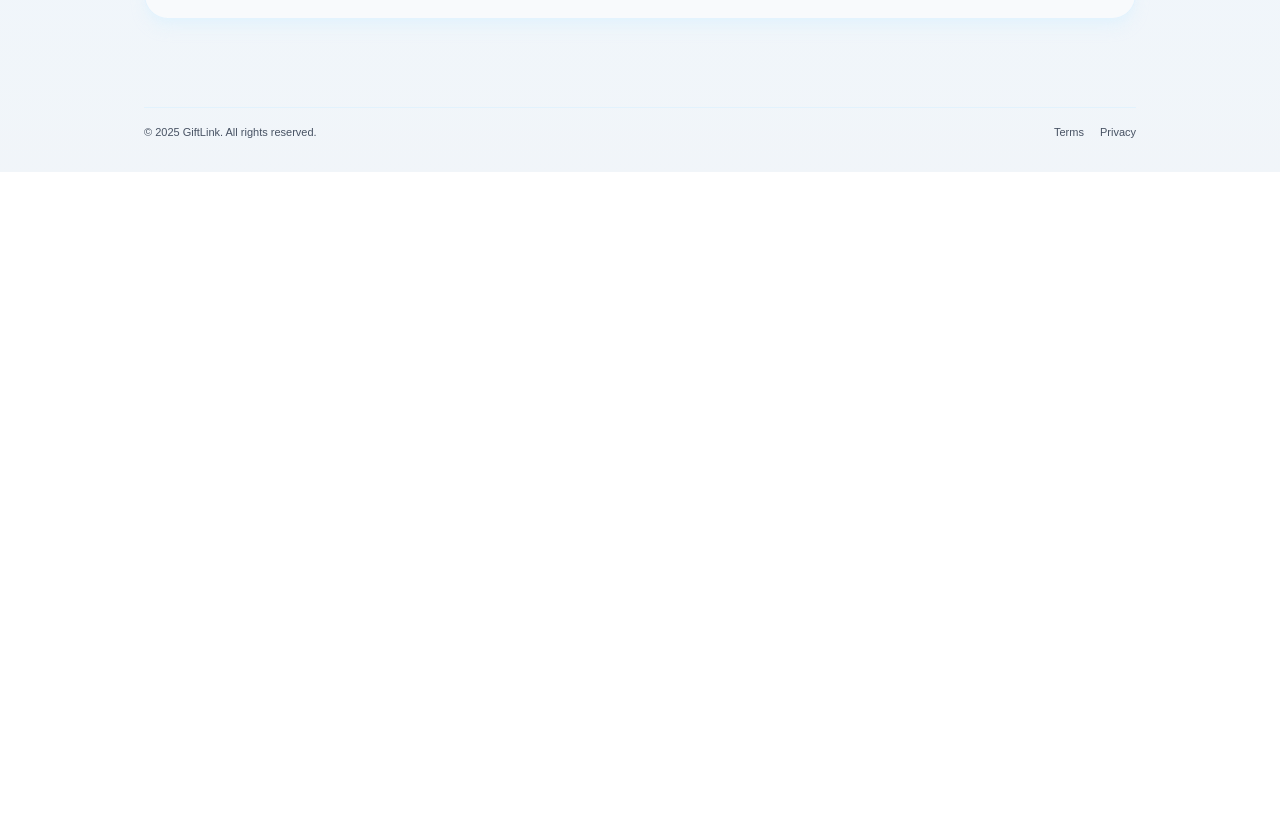
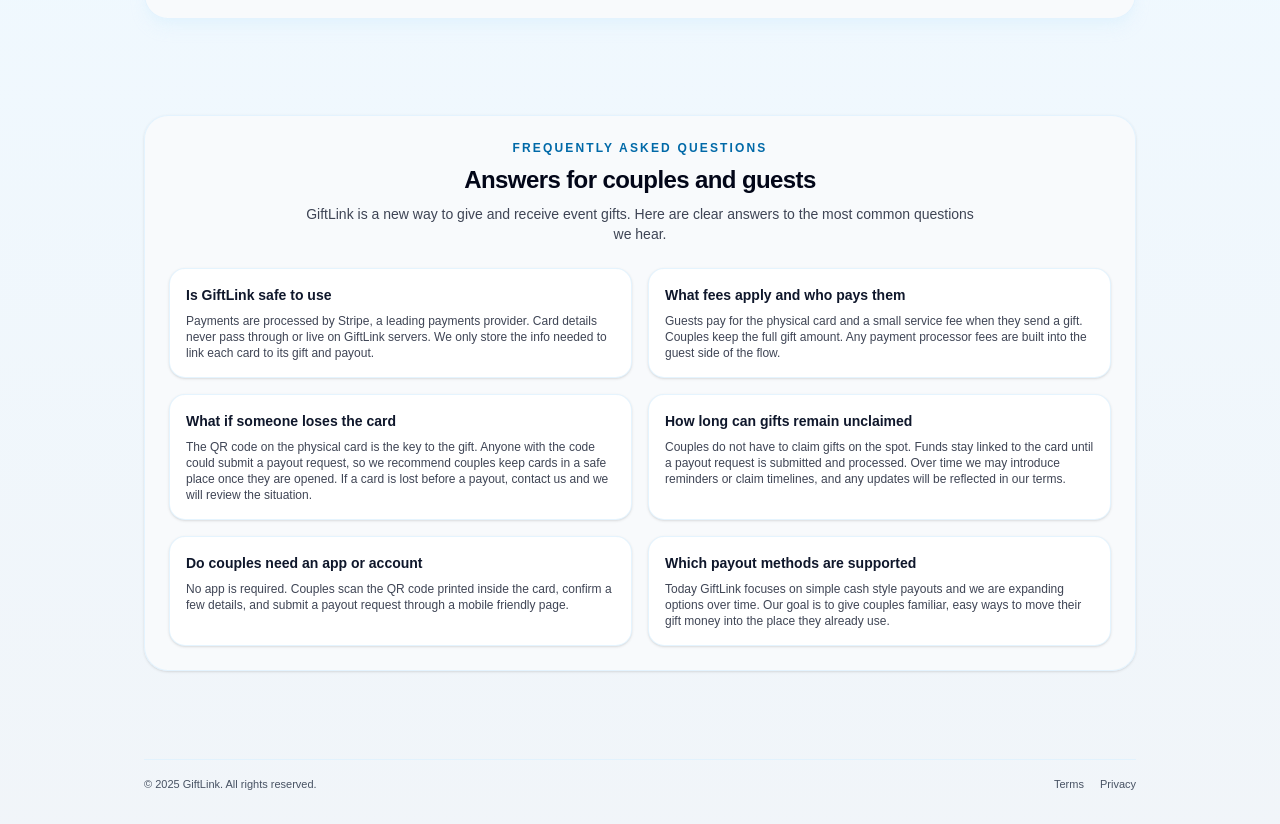
Before and after one commit to slp2382/wedding-gift-app, a Next.js app: page / in a window 1280 px wide. Shown: the part 1170-1994 px from the top of the page. Before the commit the page ends 1342 px from the top, so only its background shows below. Built offline with nearby package versions, Linux system fonts and the light colour scheme.

Commit message:
Adding FAQ Section to Main Page

```diff
--- a/app/page.tsx
+++ b/app/page.tsx
@@ -51,9 +51,10 @@
                 .
               </h1>
               <p className="max-w-xl text-sm text-slate-900/80 dark:text-slate-100/80">
-                GiftLink turns a simple card into a QR powered gift. Guests scan a
-                card, load a monetary gift through Stripe, and the couple scans the
-                same card to claim their funds later. No envelopes, no loose cash.
+                GiftLink turns a simple card into a QR powered gift. Guests scan
+                a card, load a monetary gift through Stripe, and the couple
+                scans the same card to claim their funds later. No envelopes, no
+                loose cash.
               </p>
 
               <div className="flex flex-wrap gap-3">
@@ -94,8 +95,8 @@
                   />
                 </div>
                 <p className="mt-2 text-[11px] text-slate-900/80 dark:text-slate-100/80">
-                  Each card has its own unique QR code that guests can scan to send
-                  a gift, and the couple can later scan to claim it.
+                  Each card has its own unique QR code that guests can scan to
+                  send a gift, and the couple can later scan to claim it.
                 </p>
               </div>
             </div>
@@ -111,8 +112,8 @@
                 Three simple steps — one QR code
               </h2>
               <p className="mx-auto max-w-2xl text-sm text-slate-900/80 dark:text-slate-100/80">
-                Every GiftLink card carries a single QR code. Givers use it to load
-                cash gifts, and recipients use the same code to claim them
+                Every GiftLink card carries a single QR code. Givers use it to
+                load cash gifts, and recipients use the same code to claim them
                 instantly.
               </p>
             </div>
@@ -137,8 +138,8 @@
                   Scan the QR to load your gift
                 </h3>
                 <p className="mt-2 text-xs text-slate-900/80 dark:text-slate-100/80">
-                  Givers scan the card&apos;s QR code, enter their name, note, and
-                  amount, and complete payment securely through Stripe.
+                  Givers scan the card&apos;s QR code, enter their name, note,
+                  and amount, and complete payment securely through Stripe.
                 </p>
               </div>
               <div className="rounded-2xl border border-sky-100/80 bg-slate-50/90 p-4 text-sm shadow-sm dark:border-sky-800/70 dark:bg-slate-950/80">
@@ -167,8 +168,8 @@
                   Ready to put GiftLink in the real world?
                 </h2>
                 <p className="text-sm text-slate-900/80 dark:text-slate-100/80">
-                  We are rolling out physical GiftLink cards with select shops. You
-                  can order cards directly online today.
+                  We are rolling out physical GiftLink cards with select shops.
+                  You can order cards directly online today.
                 </p>
               </div>
               <div className="flex flex-wrap gap-3">
@@ -184,6 +185,99 @@
                 >
                   Find retail locations
                 </Link>
+              </div>
+            </div>
+          </section>
+
+          {/* FAQ */}
+          <section
+            id="faq"
+            className="space-y-6 rounded-3xl border border-sky-100/80 bg-slate-50/95 p-6 shadow-sm dark:border-sky-800 dark:bg-slate-950/85"
+          >
+            <div className="space-y-2 text-center">
+              <p className="text-xs font-semibold uppercase tracking-[0.18em] text-sky-700 dark:text-sky-300">
+                Frequently asked questions
+              </p>
+              <h2 className="text-xl font-semibold tracking-tight md:text-2xl">
+                Answers for couples and guests
+              </h2>
+              <p className="mx-auto max-w-2xl text-sm text-slate-900/80 dark:text-slate-100/80">
+                GiftLink is a new way to give and receive event gifts. Here are
+                clear answers to the most common questions we hear.
+              </p>
+            </div>
+
+            <div className="grid gap-4 md:grid-cols-2">
+              <div className="rounded-2xl border border-sky-100/80 bg-white p-4 text-sm shadow-sm dark:border-sky-800/70 dark:bg-slate-950/80">
+                <h3 className="text-sm font-semibold text-slate-900 dark:text-slate-50">
+                  Is GiftLink safe to use
+                </h3>
+                <p className="mt-2 text-xs text-slate-900/80 dark:text-slate-100/80">
+                  Payments are processed by Stripe, a leading payments provider.
+                  Card details never pass through or live on GiftLink servers.
+                  We only store the info needed to link each card to its gift
+                  and payout.
+                </p>
+              </div>
+
+              <div className="rounded-2xl border border-sky-100/80 bg-white p-4 text-sm shadow-sm dark:border-sky-800/70 dark:bg-slate-950/80">
+                <h3 className="text-sm font-semibold text-slate-900 dark:text-slate-50">
+                  What fees apply and who pays them
+                </h3>
+                <p className="mt-2 text-xs text-slate-900/80 dark:text-slate-100/80">
+                  Guests pay for the physical card and a small service fee when
+                  they send a gift. Couples keep the full gift amount. Any
+                  payment processor fees are built into the guest side of the
+                  flow.
+                </p>
+              </div>
+
+              <div className="rounded-2xl border border-sky-100/80 bg-white p-4 text-sm shadow-sm dark:border-sky-800/70 dark:bg-slate-950/80">
+                <h3 className="text-sm font-semibold text-slate-900 dark:text-slate-50">
+                  What if someone loses the card
+                </h3>
+                <p className="mt-2 text-xs text-slate-900/80 dark:text-slate-100/80">
+                  The QR code on the physical card is the key to the gift.
+                  Anyone with the code could submit a payout request, so we
+                  recommend couples keep cards in a safe place once they are
+                  opened. If a card is lost before a payout, contact us and we
+                  will review the situation.
+                </p>
+              </div>
+
+              <div className="rounded-2xl border border-sky-100/80 bg-white p-4 text-sm shadow-sm dark:border-sky-800/70 dark:bg-slate-950/80">
+                <h3 className="text-sm font-semibold text-slate-900 dark:text-slate-50">
+                  How long can gifts remain unclaimed
+                </h3>
+                <p className="mt-2 text-xs text-slate-900/80 dark:text-slate-100/80">
+                  Couples do not have to claim gifts on the spot. Funds stay
+                  linked to the card until a payout request is submitted and
+                  processed. Over time we may introduce reminders or claim
+                  timelines, and any updates will be reflected in our terms.
+                </p>
+              </div>
+
+              <div className="rounded-2xl border border-sky-100/80 bg-white p-4 text-sm shadow-sm dark:border-sky-800/70 dark:bg-slate-950/80">
+                <h3 className="text-sm font-semibold text-slate-900 dark:text-slate-50">
+                  Do couples need an app or account
+                </h3>
+                <p className="mt-2 text-xs text-slate-900/80 dark:text-slate-100/80">
+                  No app is required. Couples scan the QR code printed inside
+                  the card, confirm a few details, and submit a payout request
+                  through a mobile friendly page.
+                </p>
+              </div>
+
+              <div className="rounded-2xl border border-sky-100/80 bg-white p-4 text-sm shadow-sm dark:border-sky-800/70 dark:bg-slate-950/80">
+                <h3 className="text-sm font-semibold text-slate-900 dark:text-slate-50">
+                  Which payout methods are supported
+                </h3>
+                <p className="mt-2 text-xs text-slate-900/80 dark:text-slate-100/80">
+                  Today GiftLink focuses on simple cash style payouts and we are
+                  expanding options over time. Our goal is to give couples
+                  familiar, easy ways to move their gift money into the place
+                  they already use.
+                </p>
               </div>
             </div>
           </section>
```
